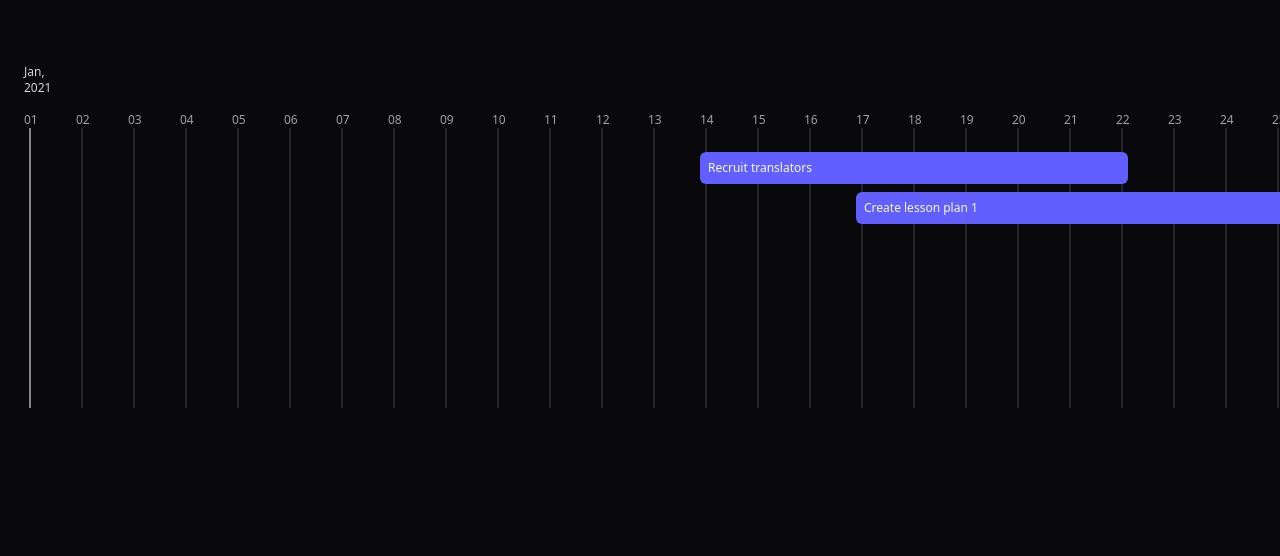
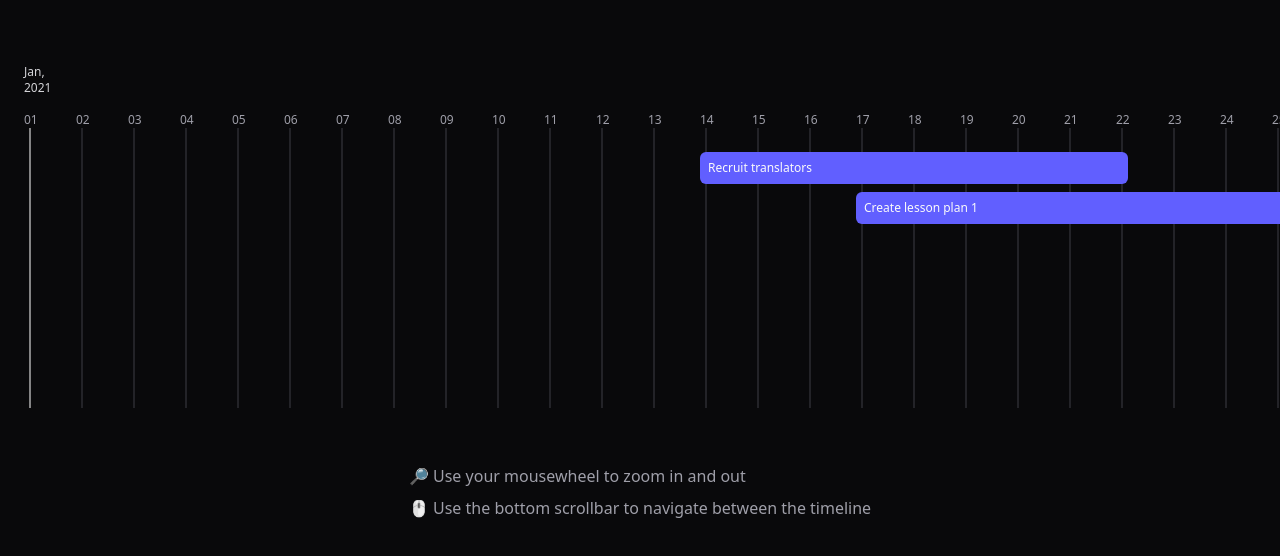
Before and after one commit to keyyuwan/timeline, a React (Vite) app: page / in a window 1280 px wide. Shown: the top 556 px of the page. Built offline with nearby package versions, Linux system fonts and the light colour scheme.

Commit message:
feat: add instructions

```diff
--- a/src/app.tsx
+++ b/src/app.tsx
@@ -1,3 +1,4 @@
+import { Instructions } from "@components/app/instructions";
 import { Lanes } from "./components/app/lanes";
 import { Timeline } from "./components/app/timeline";
 
@@ -6,6 +7,7 @@ export function App() {
     <div className="mt-16 flex flex-col items-center justify-center gap-6 px-6">
       <Timeline />
       <Lanes />
+      <Instructions />
     </div>
   );
 }
--- /dev/null
+++ b/src/components/app/instructions.tsx
@@ -0,0 +1,8 @@
+export function Instructions() {
+  return (
+    <div className="text-zinc-400 space-y-2 mt-16 fixed top-[400px]">
+      <p>🔎 Use your mousewheel to zoom in and out</p>
+      <p>🖱️ Use the bottom scrollbar to navigate between the timeline</p>
+    </div>
+  );
+}
```
